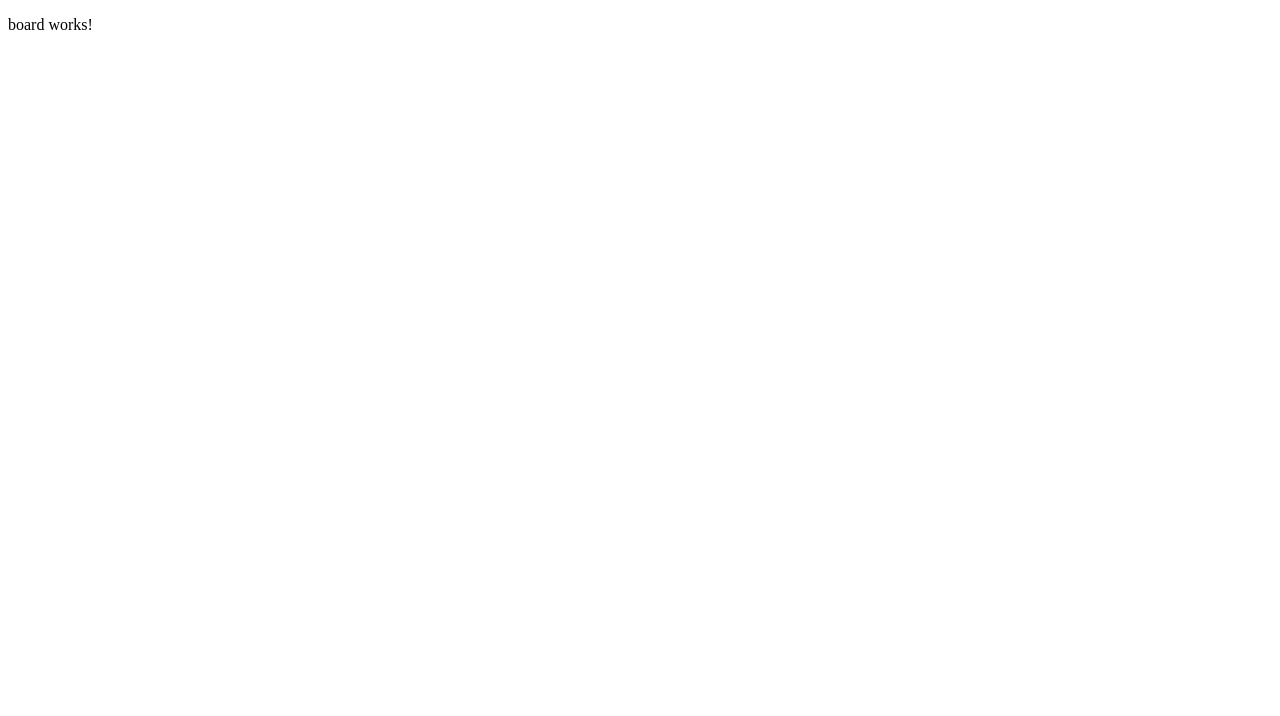
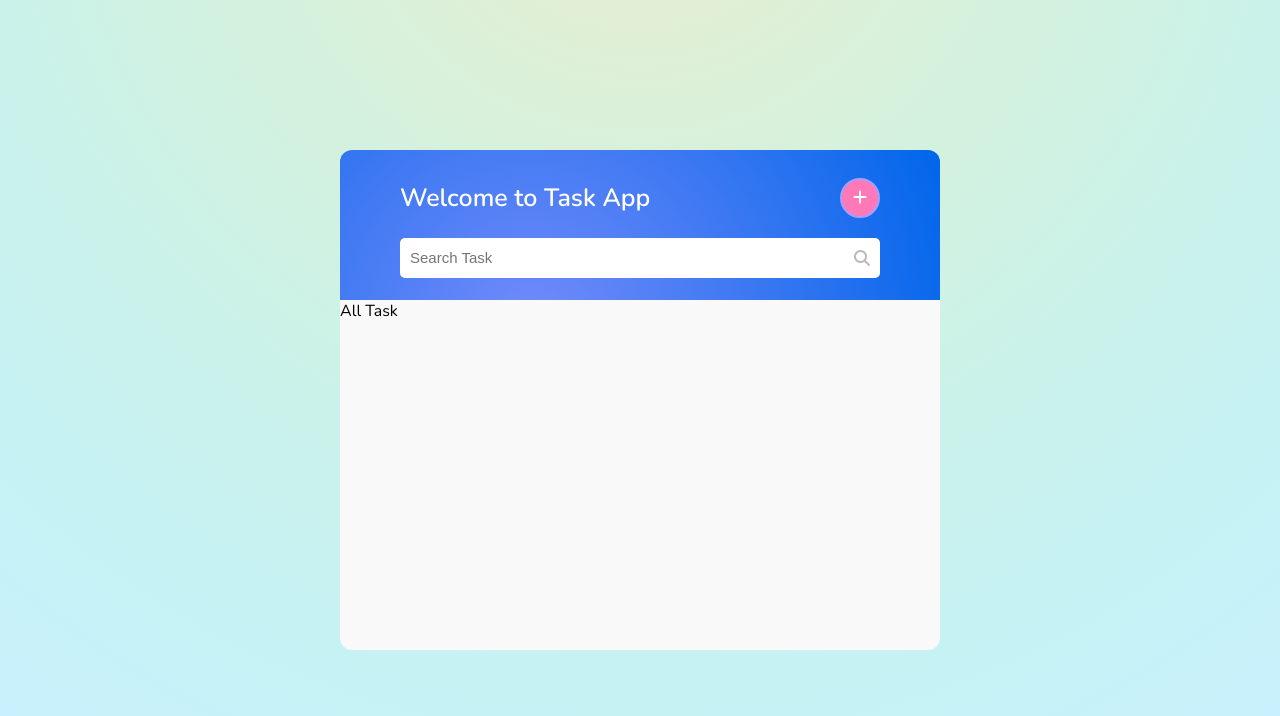
Before and after one commit to juandavid3196/ToDoListApp, an Angular app: page /board in a window 1280 px wide. Shown: the top 716 px of the page. Built offline with nearby package versions, Linux system fonts and the light colour scheme.

Commit message:
font style, board top styles, font awesome icons

```diff
--- a/src/app/modules/board/board.component.css
+++ b/src/app/modules/board/board.component.css
@@ -0,0 +1,83 @@
+.container {
+    display: flex;
+    align-items: center;
+    justify-content: center;
+    background-image: radial-gradient(circle at 50% -20.71%, #eaecd0 0, #e6edd2 6.25%, #e2eed4 12.5%, #deefd6 18.75%, #daf0d9 25%, #d6f1dc 31.25%, #d3f1df 37.5%, #d0f2e2 43.75%, #cdf2e6 50%, #cbf2ea 56.25%, #c9f2ed 62.5%, #c8f2f1 68.75%, #c7f2f4 75%, #c7f2f7 81.25%, #c8f1fa 87.5%, #c9f1fd 93.75%, #cbf0ff 100%);
+    height: 100vh;
+}
+
+.task-container {
+    width: 600px;
+    height: 500px;
+    border-radius:12px;
+    overflow: hidden;
+}
+
+.top{
+    width: 100%;
+    height: 30%;
+    display: flex;
+    justify-content: center;
+    flex-direction: column;
+    align-items: center;
+    gap: 15px;
+    background-image: radial-gradient(circle at 31.7% 118.3%, #728bfa 0, #3c78f2 50%, #0066ea 100%);}
+
+.button-box {
+    display: flex;
+    justify-content: space-between;
+    height: 50px;
+    align-items: center;
+    width: 80%;
+}
+
+.button-box button {
+    height: 40px;
+    width: 40px;
+    border-radius: 50%;
+    font-size: 16px;
+    font-weight: bold;
+    border-style: none;
+    color: white;
+    background-color: #ff78b8;
+    border: 2px solid #a39fff;
+    cursor: pointer;
+}
+
+.button-box h1 {
+    font-size: 25px;
+    color: rgb(255, 255, 255);
+}
+
+.search-box {
+    height: 40px;
+    width: 80%;
+    position: relative;
+}
+
+.search-box input {
+    width: 100%;
+    height: 40px;
+    border-radius: 5px;
+    border-style: none;
+    padding: 0 10px;
+    font-size: 15px;
+    color: rgb(187, 186, 186);
+    font-weight: 400;
+}
+
+::ng-deep input:focus-visible {
+    outline-color: #79b7ff;;
+  }
+
+.search-icon{
+    position: absolute;
+    top: 10px;
+    right: 10px;
+    color: rgb(187, 186, 186);
+}
+
+.bottom {
+    background-color: #f9f9f9;
+    height: 70%;
+}
--- a/src/app/modules/board/board.component.html
+++ b/src/app/modules/board/board.component.html
@@ -1 +1,19 @@
-<p>board works!</p>
+<div class="container">
+    <div class="task-container">
+        <div class="top">
+            <div class="button-box">
+                <h1>Welcome to Task App</h1>
+                <button><i class="fa-solid fa-plus"></i></button>
+            </div>
+            <div class="search-box">
+                <input type="text" placeholder="Search Task">
+                <div class="search-icon">
+                    <i class="fa-solid fa-magnifying-glass"></i>
+                </div>
+            </div>
+        </div>
+        <div class="bottom">
+            All Task
+        </div>
+    </div>
+</div>
--- a/src/index.html
+++ b/src/index.html
@@ -6,6 +6,10 @@
   <base href="/">
   <meta name="viewport" content="width=device-width, initial-scale=1">
   <link rel="icon" type="image/x-icon" href="favicon.ico">
+  <link rel="preconnect" href="https://fonts.googleapis.com">
+  <link rel="preconnect" href="https://fonts.gstatic.com" crossorigin>
+  <link href="https://fonts.googleapis.com/css2?family=Nunito:wght@200;300;400;500;600&display=swap" rel="stylesheet">
+  <link rel="stylesheet" href="https://cdnjs.cloudflare.com/ajax/libs/font-awesome/6.4.0/css/all.min.css">
 </head>
 <body>
   <app-root></app-root>
--- a/src/styles.css
+++ b/src/styles.css
@@ -1 +1,9 @@
 /* You can add global styles to this file, and also import other style files */
+* {
+    padding: 0;
+    margin: 0;
+    box-sizing: border-box;
+}
+body{
+    font-family: 'Nunito', sans-serif;
+}
```
